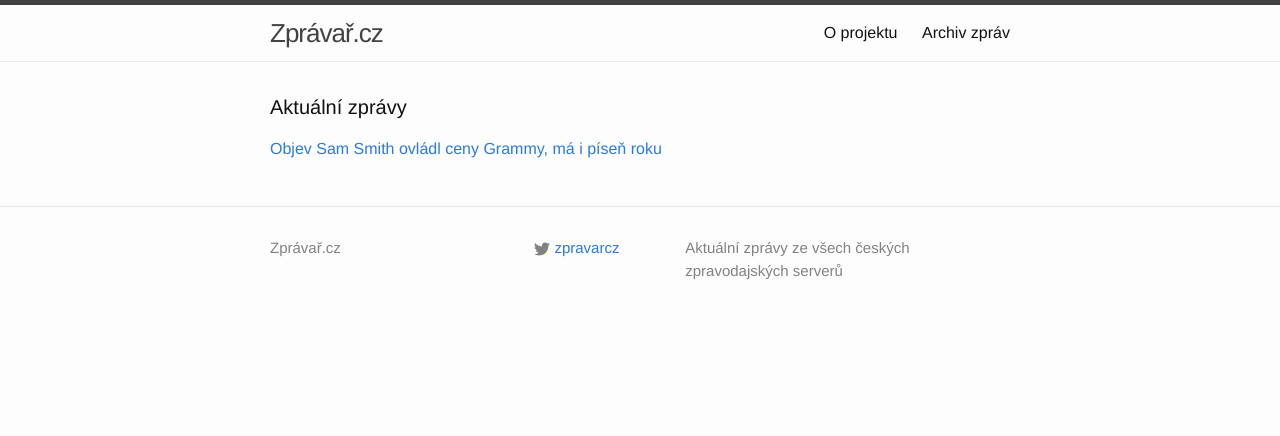
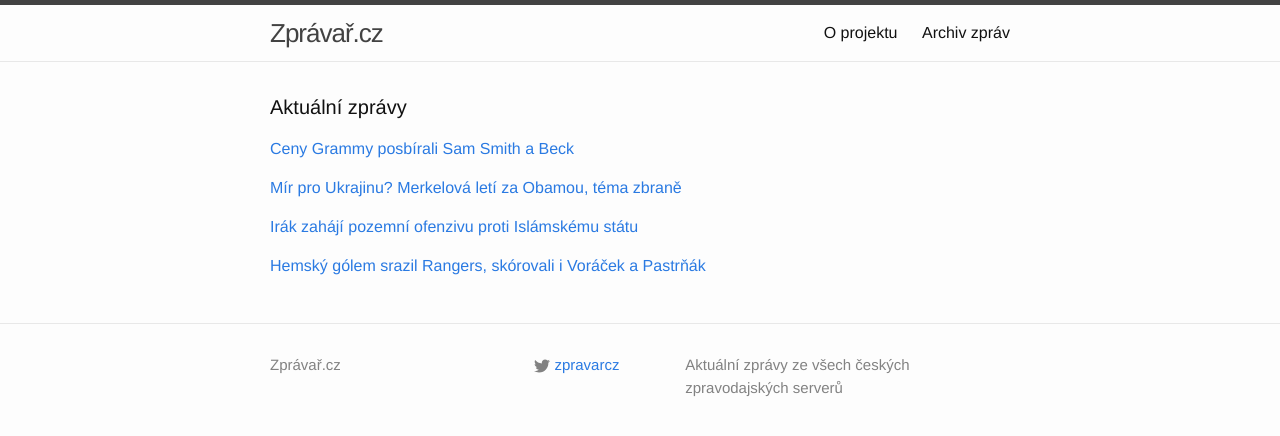
Before and after one commit to adliska/zpravar, a Jekyll site: the page built from index.html, in a window 1280 px wide. Shown: the top 436 px of the page. Built offline with Jekyll 4.4.1, drawn with Linux system fonts in a browser that asks for light colours.

Commit message:
zpravar news update

```diff
--- a/index.html
+++ b/index.html
@@ -5,12 +5,36 @@ layout: default
 <div class="home">
     <h1 class="page-heading">Aktuální zprávy</h1>
 
-<p><a href="javascript:;" onclick="toggle_visibility('zpravy0')">Objev Sam Smith ovládl ceny Grammy, má i píseň roku</a></p>
+<p><a href="javascript:;" onclick="toggle_visibility('zpravy0')">Ceny Grammy posbírali Sam Smith a Beck</a></p>
 <div id="zpravy0" style="display:none">
 <ul>
+<li><a href=http://www.novinky.cz/kultura/361117-ceny-grammy-posbirali-sam-smith-a-beck.html>Ceny Grammy posbírali Sam Smith a Beck - www.novinky.cz</a></li>
+<li><a href=http://www.tyden.cz/rubriky/kultura/hudba/grammy-ovladl-objev-sam-smith-album-roku-ma-beck_332799.html>Grammy ovládl objev Sam Smith, album roku má Beck - www.tyden.cz</a></li>
 <li><a href=http://www.tyden.cz/rubriky/kultura/objev-sam-smith-ovladl-ceny-grammy-ma-i-pisen-roku_332799.html>Objev Sam Smith ovládl ceny Grammy, má i píseň roku - www.tyden.cz</a></li>
 <li><a href=http://art.ihned.cz/hudba/c1-63510760-grammy-sam-smith-beck>Sam Smith získal čtyři Grammy, album roku natočil Beck - art.ihned.cz</a></li>
+<li><a href=http://www.rozhlas.cz/_zprava/ceny-grammy-ovladl-sam-smith-promenil-ctyri-ze-sesti-nominaci--1453181>Ceny Grammy ovládl Sam Smith, proměnil čtyři ze šesti nominací - www.rozhlas.cz</a></li>
 <li><a href=http://www.ceskenoviny.cz/zpravy/zpravy/objev-sam-smith-ovladl-ceny-grammy-ma-i-nahravku-a-pisen-roku/1179010>Objev Sam Smith ovládl ceny Grammy, má i nahrávku a píseň roku  - www.ceskenoviny.cz</a></li>
 <li><a href=http://www.novinky.cz/kultura/361117-ceny-grammy-posbirali-beck-a-sam-smith.html>Ceny Grammy posbírali Beck a Sam Smith - www.novinky.cz</a></li>
 </ul>
+</div><p><a href="javascript:;" onclick="toggle_visibility('zpravy1')">Mír pro Ukrajinu? Merkelová letí za Obamou, téma zbraně</a></p>
+<div id="zpravy1" style="display:none">
+<ul>
+<li><a href=http://www.tyden.cz/rubriky/zahranici/rusko-a-okoli/mir-pro-ukrajinu-merkelova-leti-za-obamou-tema-zbrane_332800.html>Mír pro Ukrajinu? Merkelová letí za Obamou, téma zbraně - www.tyden.cz</a></li>
+<li><a href=http://www.novinky.cz/zahranicni/evropa/361118-pokracuji-hekticke-aktivity-s-cilem-zastavit-valku-na-ukrajine.html>Pokračují hektické aktivity s cílem zastavit válku na Ukrajině  - www.novinky.cz</a></li>
+<li><a href=http://www.rozhlas.cz/_zprava/nemecka-kanclerka-bude-v-bilem-dome-jednat-o-reseni-krize-na-ukrajine--1453180>Německá kancléřka bude v Bílém domě jednat o řešení krize na Ukrajině - www.rozhlas.cz</a></li>
+</ul>
+</div><p><a href="javascript:;" onclick="toggle_visibility('zpravy2')">Irák zahájí pozemní ofenzivu proti Islámskému státu</a></p>
+<div id="zpravy2" style="display:none">
+<ul>
+<li><a href=http://www.novinky.cz/zahranicni/blizky-a-stredni-vychod/361119-irak-zahaji-pozemni-ofenzivu-proti-islamskemu-statu.html>Irák zahájí pozemní ofenzivu proti Islámskému státu - www.novinky.cz</a></li>
+<li><a href=http://www.novinky.cz/zahranicni/blizky-a-stredni-vychod/361119-irak-zahaji-pozemni-ofenzivu.html>Irák zahájí pozemní ofenzívu - www.novinky.cz</a></li>
+<li><a href=http://www.ceskenoviny.cz/zpravy/zpravy/iracke-sily-pry-chystaji-pozemni-ofenzivu-proti-is/1179006>Irácké síly prý chystají pozemní ofenzivu proti IS - www.ceskenoviny.cz</a></li>
+</ul>
+</div><p><a href="javascript:;" onclick="toggle_visibility('zpravy3')">Hemský gólem srazil Rangers, skórovali i Voráček a Pastrňák</a></p>
+<div id="zpravy3" style="display:none">
+<ul>
+<li><a href=http://sport.aktualne.cz/hemsky-golem-srazil-rangers-skorovali-i-voracek-a-pastrnak/r~56e0341aafee11e49f60002590604f2e/>Hemský gólem srazil Rangers, skórovali i Voráček a Pastrňák - sport.aktualne.cz</a></li>
+<li><a href=http://www.sportovninoviny.cz/zpravy/hemsky-zaridil-golem-v-prodlouzeni-vyhru-dallasu/1179026>Hemský zařídil gólem v prodloužení výhru Dallasu - www.sportovninoviny.cz</a></li>
+<li><a href=http://sport.aktualne.cz/voracek-jistil-golem-vyhru-trefil-se-i-fleischmann/r~56e0341aafee11e49f60002590604f2e/>Voráček jistil gólem výhru, trefil se i Fleischmann - sport.aktualne.cz</a></li>
+</ul>
 </div></div>
```
